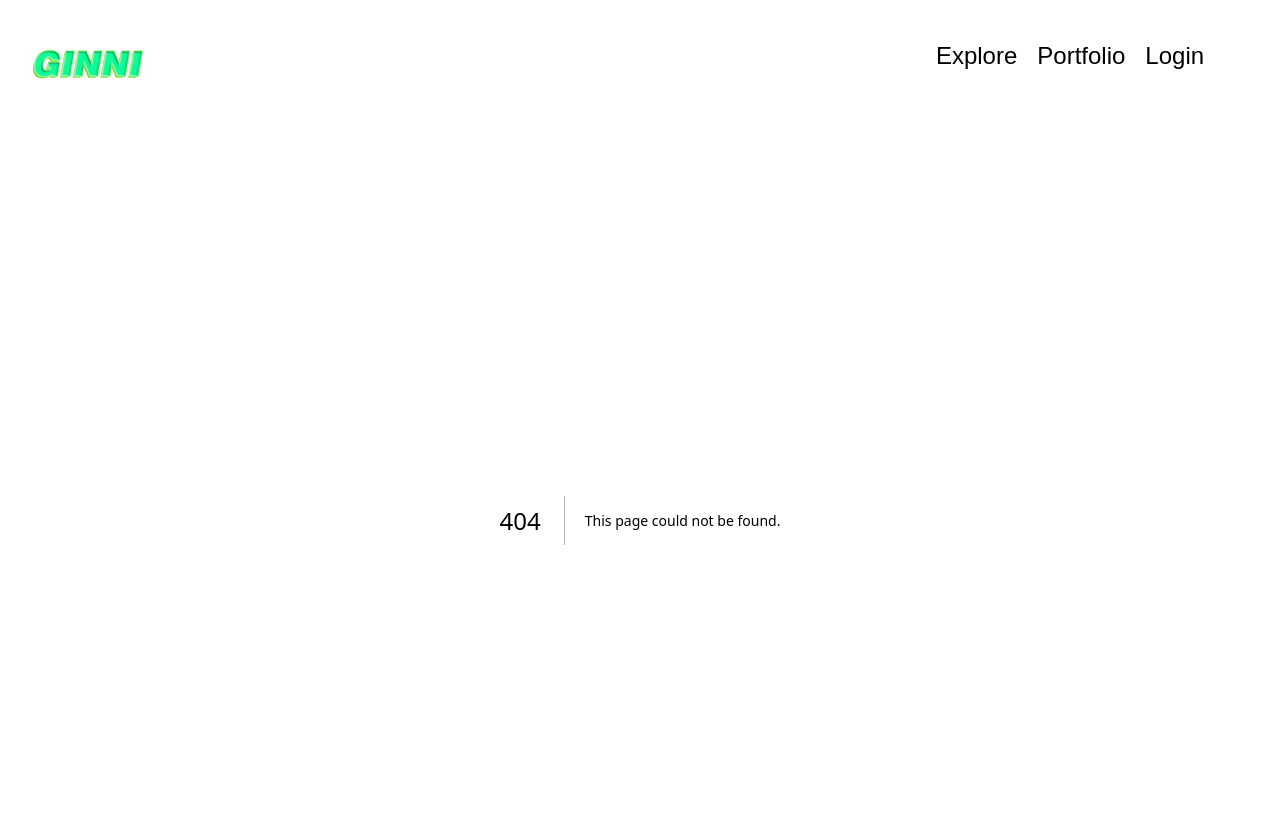
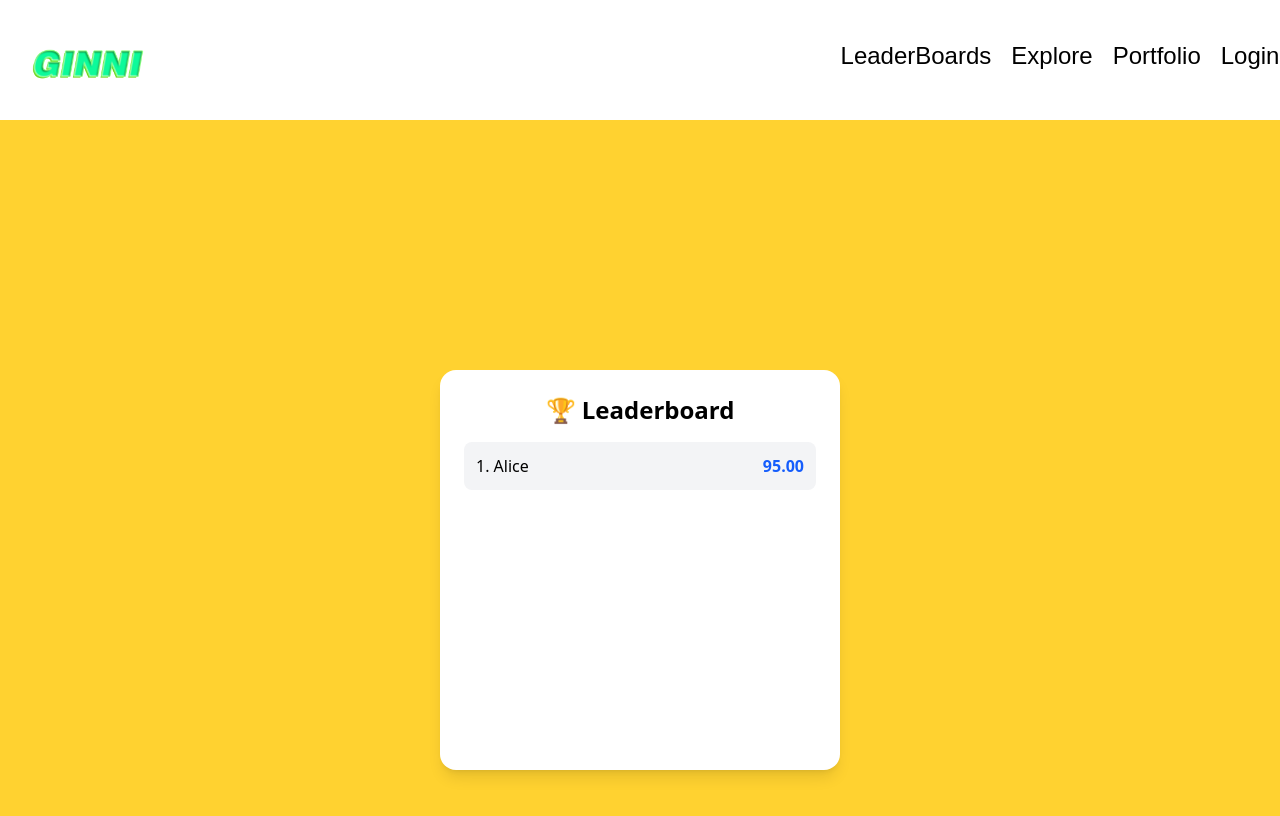
Before and after one commit to VinshMachado/GiniMarket-Frontend, a Next.js app in the folder frontend/: page /leaderboards in a window 1280 px wide. Before the commit this address had no page. Shown: the top 816 px of the page. Built offline with nearby package versions, Linux system fonts and the light colour scheme; no server answers.

Commit message:
Added leader Boards

```diff
--- a/frontend/app/CostomComp/Navbar.jsx
+++ b/frontend/app/CostomComp/Navbar.jsx
@@ -63,6 +63,12 @@ const Navbar = () => {
 
       <div className="mr-7 sm:w-96  sm:text-2xl  flex justify-center items-center">
         <Link
+          className="  hover:border-b-2 hover:border-black font-poppins pb-2"
+          href="/leaderboards"
+        >
+          LeaderBoards
+        </Link>
+        <Link
           className="ml-5  hover:border-b-2 hover:border-black font-poppins pb-2"
           href="/Explore"
         >
--- /dev/null
+++ b/frontend/app/leaderboards/page.js
@@ -0,0 +1,59 @@
+"use client";
+import React, { useEffect } from "react";
+import { useState } from "react";
+const page = () => {
+  const [players, setplayers] = useState([
+    { _id: 1, Name: "Alice", Balance: 95 },
+  ]);
+
+  const FetchLeaders = async () => {
+    try {
+      const responce = await fetch(
+        `${process.env.NEXT_PUBLIC_BACKEND_URL}/user/leaders`,
+        {
+          method: "GET",
+          headers: {
+            "Content-Type": "application/json",
+          },
+        }
+      );
+      if (!responce.ok) {
+        console.log("somthing went wrong");
+      }
+      const data = await responce.json();
+      console.log("leaders data:", data);
+      setplayers(data);
+    } catch (e) {
+      alert("somthing went wrong");
+    }
+  };
+  useEffect(() => {
+    FetchLeaders();
+  }, []);
+  return (
+    <div className="w-full h-[900px] flex justify-center items-center bg-amber-300">
+      <div className="w-[400px] h-[400px] p-6 bg-white rounded-2xl shadow-lg bg-red">
+        <h2 className="text-2xl font-bold text-center mb-4">🏆 Leaderboard</h2>
+        <ul>
+          {players
+            .sort((a, b) => b.Balance - a.Balance) // sort by score
+            .map((player, index) => (
+              <li
+                key={player._id}
+                className="flex justify-between items-center p-3 mb-2 rounded-lg bg-gray-100 hover:bg-gray-200 transition"
+              >
+                <span className="font-medium">
+                  {index + 1}. {player.Name}
+                </span>
+                <span className="text-blue-600 font-semibold">
+                  {player.Balance.toFixed(2)}
+                </span>
+              </li>
+            ))}
+        </ul>
+      </div>
+    </div>
+  );
+};
+
+export default page;
```
Also changed, not shown: 1 other file (tests, documents, lock files or other folders).
